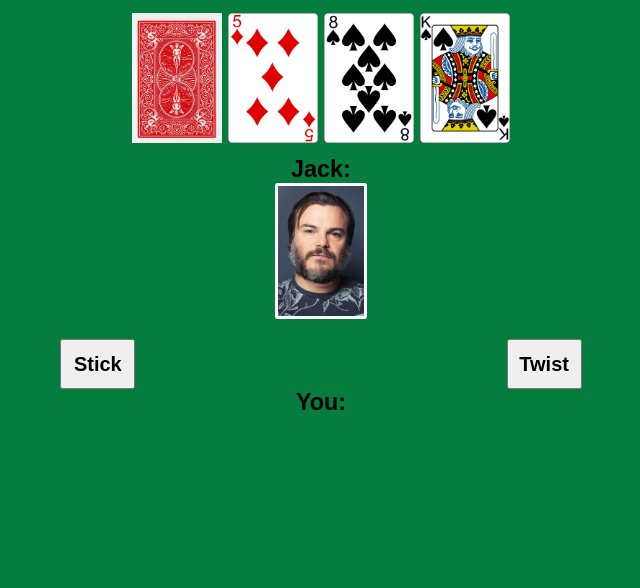
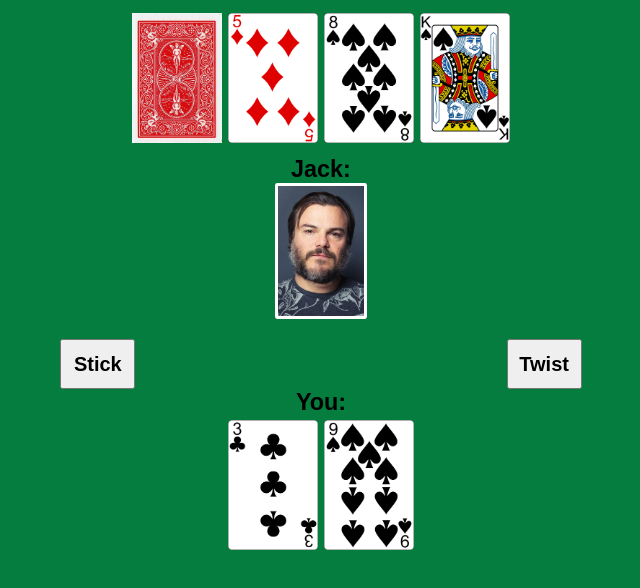
Before and after one commit to one1189/JackBlack, a plain HTML site: page jackblack.html in a window 1280 px wide. Shown: the whole page, without its empty margins (319-959 px from the left). Drawn offline with Linux system fonts and the light colour scheme; files whose address does not match are found by name; a web font is replaced by a local one.

Commit message:
allocates two cards to the player

```diff
--- a/assets/css/stylesheet.css
+++ b/assets/css/stylesheet.css
@@ -76,13 +76,13 @@ body {
     margin: 0;
 }
 
-.userhand {
+#userhand {
     display: flex;
     flex-direction: row;
     justify-content: center;
 }
 
-.userhand img {
+#userhand img {
     height: 130px;
     width: auto;
     padding: 0.2rem;
--- a/assets/js/script.js
+++ b/assets/js/script.js
@@ -2,7 +2,7 @@ let jbSum = 0;
 let userSum = 0;
 
 let jbAceCount = 0;
-let userAceCound = 0;
+let userAceCount = 0;
 
 let hidden;
 let deck;
@@ -56,6 +56,18 @@ function beginGame() {
         document.getElementById("jbhand").append(allowCard);
     }
     console.log(jbSum);
+
+    for (let i = 0; i < 2; i++) {
+        let allowCard = document.createElement("img");
+        let card = deck.pop();
+        allowCard.src = "./images/cards/" + card + ".png";
+        userSum += getValue(card);
+        userAceCount += checkAce(card);
+        document.getElementById("userhand").append(allowCard);
+
+    }
+
+    console.log(userSum);
 }
 
 function getValue(card) { //finds the value of the card and assigns "A" the value of 11 and "K, Q, J" the value of 10
--- a/jackblack.html
+++ b/jackblack.html
@@ -35,7 +35,7 @@
     </div>
 
     <!--User hand-->
-    <div class="userhand">
+    <div id="userhand">
 
     </div>
 
```
